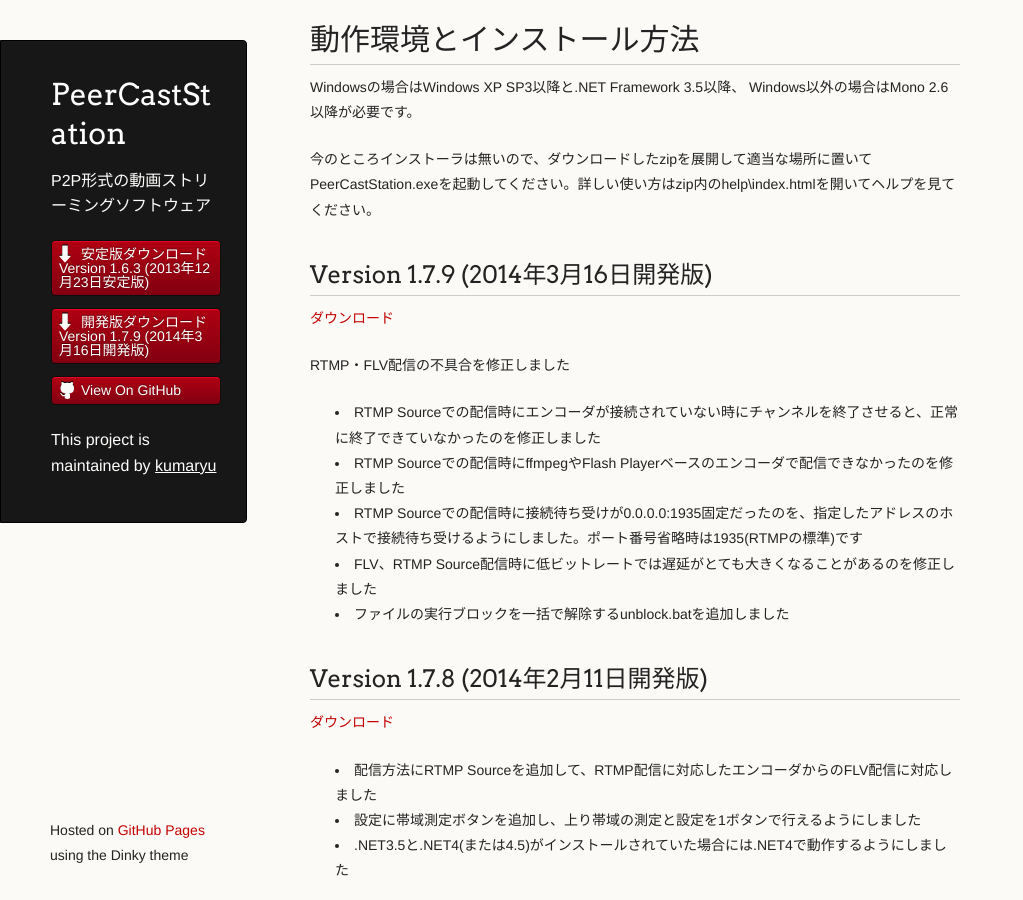
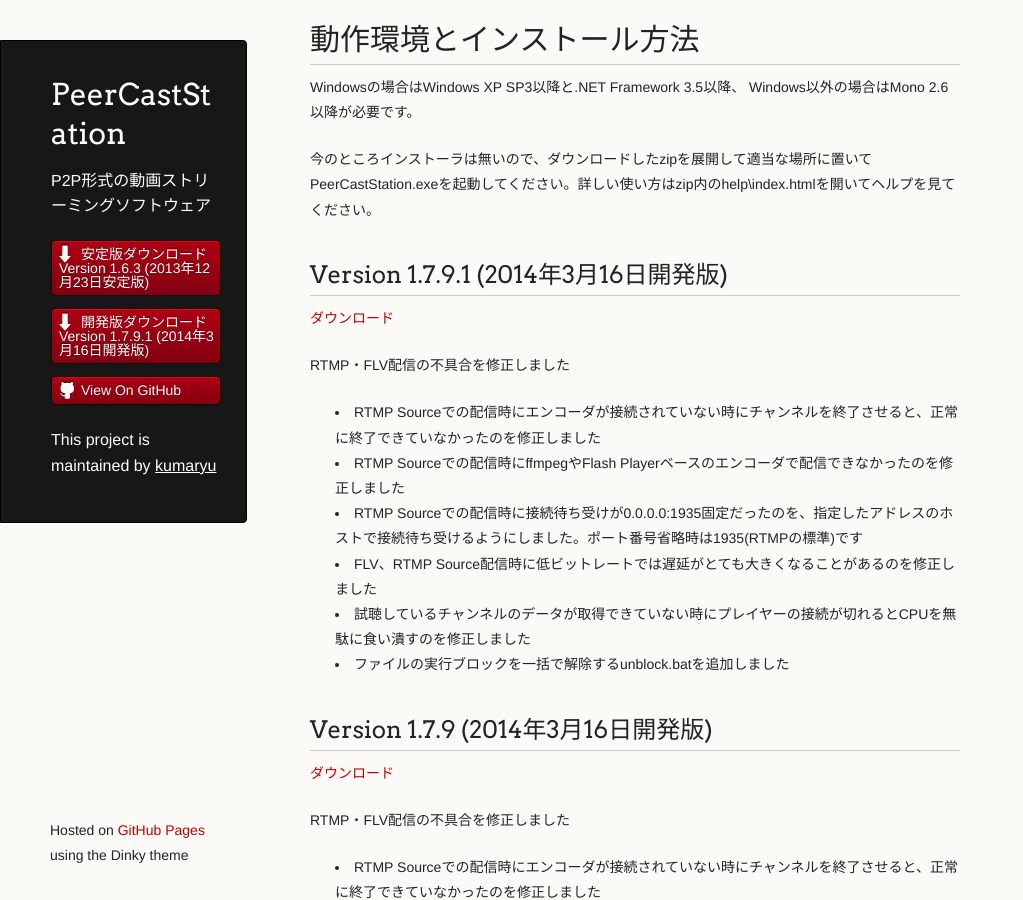
Before and after one commit to kumaryu/peercaststation, a Jekyll site: the page built from download-dev.mkd, in a window 1280 px wide and 900 px high, scrolled down 240 px. Shown: the whole window, without its empty margins (0-1023 px from the left). Built offline with Jekyll 4.4.1, drawn with Linux system fonts in a browser that asks for light colours.

Commit message:
1.7.9.1の記述を追加した

```diff
--- a/_data/releasenotes.yml
+++ b/_data/releasenotes.yml
@@ -1,4 +1,20 @@
 ---
+- name: Version 1.7.9.1 (2014年3月16日開発版)
+  version: 1.7.9.1
+  channel: dev
+  notes: |
+    RTMP・FLV配信の不具合を修正しました
+
+    * RTMP Sourceでの配信時にエンコーダが接続されていない時にチャンネルを終了させると、正常に終了できていなかったのを修正しました
+    * RTMP Sourceでの配信時にffmpegやFlash Playerベースのエンコーダで配信できなかったのを修正しました
+    * RTMP Sourceでの配信時に接続待ち受けが0.0.0.0:1935固定だったのを、指定したアドレスのホストで接続待ち受けるようにしました。ポート番号省略時は1935(RTMPの標準)です
+    * FLV、RTMP Source配信時に低ビットレートでは遅延がとても大きくなることがあるのを修正しました
+    * 試聴しているチャンネルのデータが取得できていない時にプレイヤーの接続が切れるとCPUを無駄に食い潰すのを修正しました
+    * ファイルの実行ブロックを一括で解除するunblock.batを追加しました
+  date: Sun, 16 Mar 2014 23:30:00 +0900
+  url: http://www.pecastation.org/files/PeerCastStation-1.7.9.1.zip
+  length: 1781388
+
 - name: Version 1.7.9 (2014年3月16日開発版)
   version: 1.7.9
   channel: dev
--- a/_layouts/default.html
+++ b/_layouts/default.html
@@ -24,7 +24,7 @@
           <a class="buttons" href="download-stable.html">安定版ダウンロード<br>Version 1.6.3 (2013年12月23日安定版)</a>
           </li>
           <li class="download" style="width:auto; height:auto">
-          <a class="buttons" href="download-dev.html">開発版ダウンロード<br>Version 1.7.9 (2014年3月16日開発版)</a>
+          <a class="buttons" href="download-dev.html">開発版ダウンロード<br>Version 1.7.9.1 (2014年3月16日開発版)</a>
           </li>
           <li style="width:auto"><a class="buttons github" href="https://github.com/kumaryu/peercaststation">View On GitHub</a></li>
         </ul>
```
